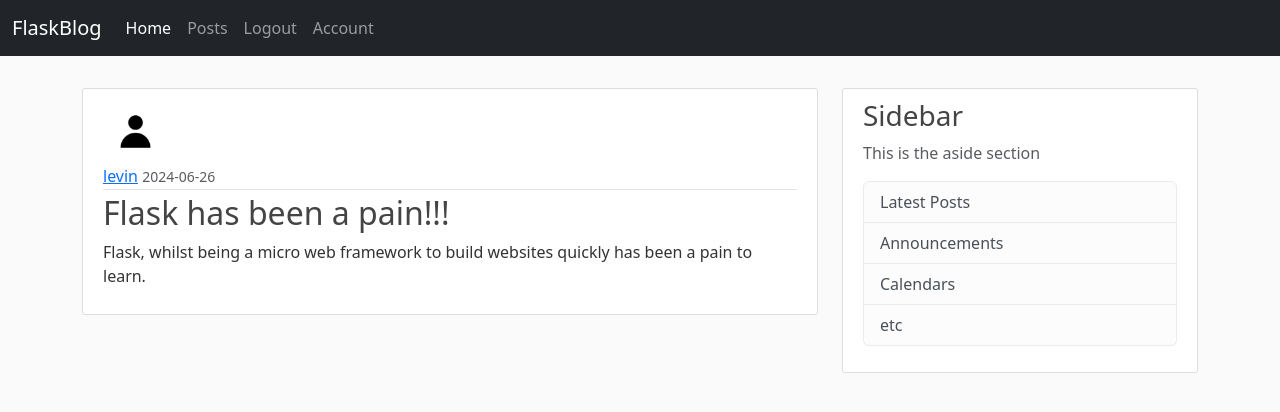
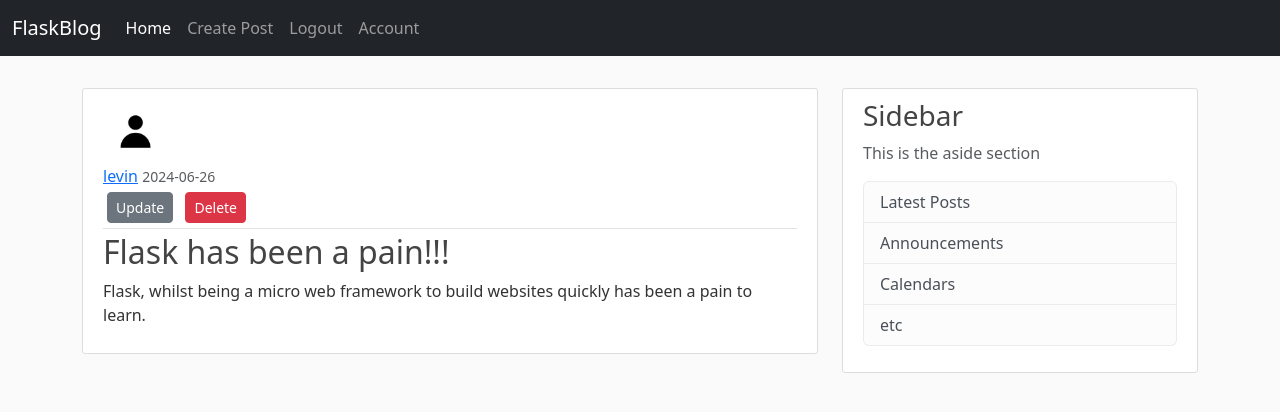
Before and after one commit to DeveloperLevin/FlaskBlog, a Flask app: template flaskblog/templates/single.html in a window 1280 px wide. Shown: the top 412 px of the page. Run offline with Flask 3, Linux system fonts and the light colour scheme; the template is opened without the code that fills it: values that come from a table or form of the project are taken from there, others are empty; a user stored in the database is signed in.

Commit message:
template and db changes

```diff
--- a/flaskblog/templates/base.html
+++ b/flaskblog/templates/base.html
@@ -21,7 +21,7 @@
               </li>
               {% if current_user.is_authenticated %}
               <li class="nav-item">
-                <a class="nav-link" href="{{ url_for('new_post') }}">Posts</a>
+                <a class="nav-link" href="{{ url_for('new_post') }}">Create Post</a>
               </li>
               <li class="nav-item">
                 <a class="nav-link" href="{{ url_for('logout') }}">Logout</a>
--- a/flaskblog/templates/post.html
+++ b/flaskblog/templates/post.html
@@ -4,6 +4,7 @@
 
 {% block content %}
 <div class="content-section">
+    <h2>{{ title }}</h2>
     <form method="POST" action="" enctype="multipart/form-data">
         {{ form.hidden_tag() }}
         <fieldset class="form-group">
--- a/flaskblog/templates/single.html
+++ b/flaskblog/templates/single.html
@@ -9,9 +9,34 @@
             <div class="article-metadata">
                 <a class="mr-2" href="#">{{ post.author.username }}</a>
                 <small class="text-muted">{{ post.date_posted.strftime('%Y-%m-%d') }}</small>
+                {% if post.author == current_user %}
+                    <div>
+                        <a href="url_for('update', post_id=post.id)" class="btn btn-secondary btn-sm m-1">Update</a>
+                        <button type="button" class="btn btn-danger btn-sm m-1 data-bs-target='#deleteModal'">Delete</button>
+                    </div>
+                {% endif %}
             </div>
-            <h2 cclass="article-title">{{ post.title }}</h2>
+            <h2 class="article-title">{{ post.title }}</h2>
             <p class="article-content">{{ post.content }}</p>
         </div>
     </article>
+
+  <!-- Modal -->
+  <div class="modal fade" id="deleteModal" tabindex="-1" aria-labelledby="deleteModalLabel" aria-hidden="true">
+    <div class="modal-dialog">
+      <div class="modal-content">
+        <div class="modal-header">
+          <h1 class="modal-title fs-5" id="deleteModalLabel">Modal title</h1>
+          <button type="button" class="btn-close" data-bs-dismiss="modal" aria-label="Close"></button>
+        </div>
+        <div class="modal-body">
+          Are you sure?
+        </div>
+        <div class="modal-footer">
+          <button type="button" class="btn btn-secondary" data-bs-dismiss="modal">Close</button>
+          <button type="button" class="btn btn-primary">Save changes</button>
+        </div>
+      </div>
+    </div>
+  </div>
 {% endblock %}
```
Also changed, not shown: instance/site.db.
